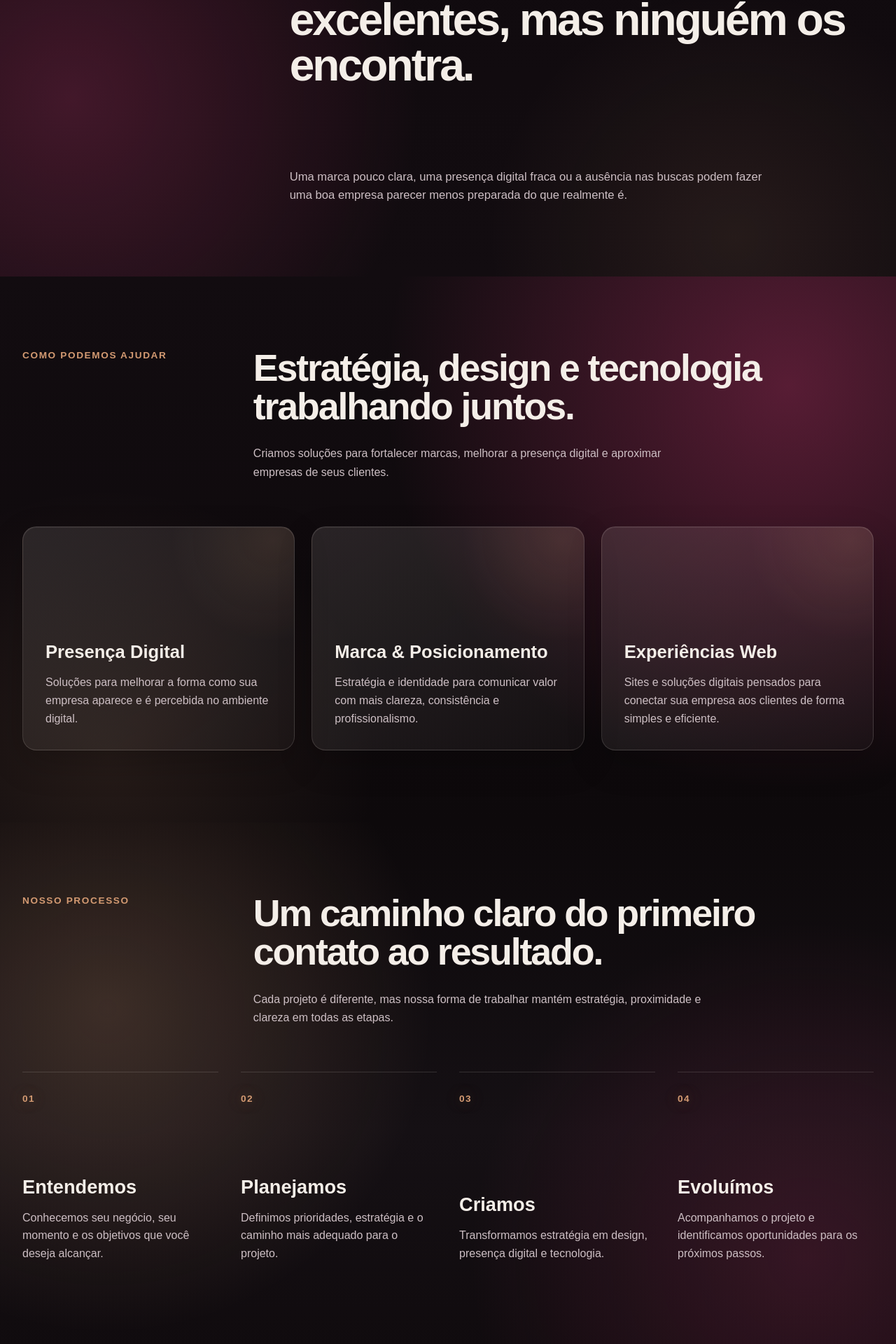
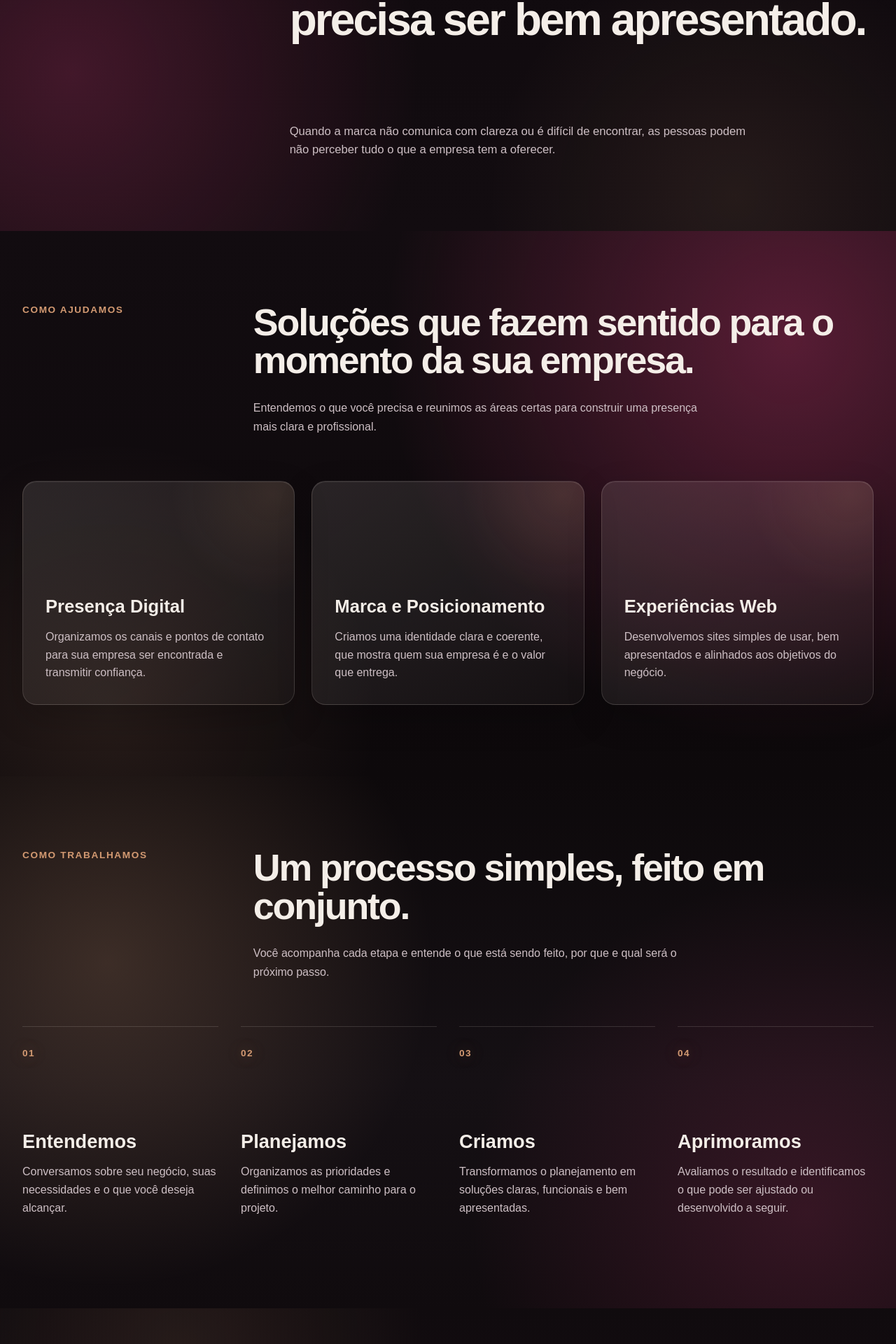
Before and after one commit to eubinacorrea/Lumine-Design-Web, a React (Vite) app: page / in a window 1280 px wide. Shown: the part 852-2772 px from the top of the page at 70% size. Built offline with nearby package versions, Linux system fonts and the light colour scheme.

Commit message:
copy: simplifica linguagem institucional

```diff
--- a/src/App.jsx
+++ b/src/App.jsx
@@ -24,21 +24,21 @@ const services = [
     id: 1,
     title: "Presença Digital",
     description:
-      "Soluções para melhorar a forma como sua empresa aparece e é percebida no ambiente digital.",
+      "Organizamos os canais e pontos de contato para sua empresa ser encontrada e transmitir confiança.",
   },
 
   {
     id: 2,
-    title: "Marca & Posicionamento",
+    title: "Marca e Posicionamento",
     description:
-      "Estratégia e identidade para comunicar valor com mais clareza, consistência e profissionalismo.",
+      "Criamos uma identidade clara e coerente, que mostra quem sua empresa é e o valor que entrega.",
   },
 
   {
     id: 3,
     title: "Experiências Web",
     description:
-      "Sites e soluções digitais pensados para conectar sua empresa aos clientes de forma simples e eficiente.",
+      "Desenvolvemos sites simples de usar, bem apresentados e alinhados aos objetivos do negócio.",
   },
 ];
 const processSteps = [
@@ -47,28 +47,28 @@ const processSteps = [
     number: "01",
     title: "Entendemos",
     description:
-      "Conhecemos seu negócio, seu momento e os objetivos que você deseja alcançar.",
+      "Conversamos sobre seu negócio, suas necessidades e o que você deseja alcançar.",
   },
   {
     id: 2,
     number: "02",
     title: "Planejamos",
     description:
-      "Definimos prioridades, estratégia e o caminho mais adequado para o projeto.",
+      "Organizamos as prioridades e definimos o melhor caminho para o projeto.",
   },
   {
     id: 3,
     number: "03",
     title: "Criamos",
     description:
-      "Transformamos estratégia em design, presença digital e tecnologia.",
+      "Transformamos o planejamento em soluções claras, funcionais e bem apresentadas.",
   },
   {
     id: 4,
     number: "04",
-    title: "Evoluímos",
+    title: "Aprimoramos",
     description:
-      "Acompanhamos o projeto e identificamos oportunidades para os próximos passos.",
+      "Avaliamos o resultado e identificamos o que pode ser ajustado ou desenvolvido a seguir.",
   },
 ];
 const faqItems = [
@@ -76,25 +76,25 @@ const faqItems = [
     id: 1,
     question: "Vocês atendem clientes em todo o Brasil?",
     answer:
-      "Sim. Nosso atendimento é remoto e podemos desenvolver projetos para empresas de diferentes regiões do país.",
+      "Sim. Nosso atendimento pode ser feito online e desenvolvemos projetos para empresas de diferentes regiões do país.",
   },
   {
     id: 2,
-    question: "Posso contratar apenas um serviço?",
+    question: "Posso contratar somente um serviço?",
     answer:
-      "Sim. Cada projeto é avaliado de acordo com a necessidade e o momento do negócio.",
+      "Sim. Primeiro entendemos sua necessidade e depois indicamos o formato mais adequado para o momento da empresa.",
   },
   {
     id: 3,
     question: "Como funciona o orçamento?",
     answer:
-      "Primeiro entendemos o que sua empresa precisa. Depois definimos escopo, prioridades e apresentamos uma proposta adequada ao projeto.",
+      "Começamos com uma conversa para entender o que você precisa. Depois organizamos o projeto e apresentamos uma proposta com etapas, prazos e valores.",
   },
   {
     id: 4,
     question: "Os projetos são personalizados?",
     answer:
-      "Sim. A proposta da Lúmine é desenvolver soluções adequadas à realidade, aos objetivos e à identidade de cada cliente.",
+      "Sim. Cada solução é pensada de acordo com a realidade, os objetivos e a identidade de cada empresa.",
   },
 ];
 
@@ -105,22 +105,22 @@ function App() {
 
       <main>
         <Hero
-          title="Sua empresa merece ser encontrada, lembrada e escolhida."
-          text="Construímos marcas unindo estratégia, design e tecnologia. Fortalecemos a presença digital e criamos soluções para transformar bons negócios em empresas encontradas, lembradas e escolhidas."
-          buttonText="Quero crescer minha empresa"
+          title="Uma presença mais clara para o seu negócio crescer."
+          text="Unimos estratégia, design e tecnologia para ajudar sua empresa a ser encontrada, transmitir confiança e se conectar com mais clientes."
+          buttonText="Quero falar sobre meu negócio"
           buttonHref="#contato"
           img={<img src={lumineLogo} alt="" className="hero__image" />}
         />
 
         <Problem
-          text="O problema"
-          title="Muitos negócios são excelentes, mas ninguém os encontra."
-          problemText="Uma marca pouco clara, uma presença digital fraca ou a ausência nas buscas podem fazer uma boa empresa parecer menos preparada do que realmente é."
+          text="O que pode estar acontecendo"
+          title="Um bom negócio também precisa ser bem apresentado."
+          problemText="Quando a marca não comunica com clareza ou é difícil de encontrar, as pessoas podem não perceber tudo o que a empresa tem a oferecer."
         />
         <Services
-          eyebrow="Como podemos ajudar"
-          title="Estratégia, design e tecnologia trabalhando juntos."
-          description="Criamos soluções para fortalecer marcas, melhorar a presença digital e aproximar empresas de seus clientes."
+          eyebrow="Como ajudamos"
+          title="Soluções que fazem sentido para o momento da sua empresa."
+          description="Entendemos o que você precisa e reunimos as áreas certas para construir uma presença mais clara e profissional."
         >
           {services.map((service) => (
             <ServiceCard
@@ -132,9 +132,9 @@ function App() {
         </Services>
 
         <Process
-          eyebrow="Nosso processo"
-          title="Um caminho claro do primeiro contato ao resultado."
-          description="Cada projeto é diferente, mas nossa forma de trabalhar mantém estratégia, proximidade e clareza em todas as etapas."
+          eyebrow="Como trabalhamos"
+          title="Um processo simples, feito em conjunto."
+          description="Você acompanha cada etapa e entende o que está sendo feito, por que e qual será o próximo passo."
         >
           {processSteps.map((step) => (
             <ProcessStep
@@ -147,35 +147,35 @@ function App() {
         </Process>
         <About
   eyebrow="Sobre a Lúmine"
-  title="Estratégia e execução no mesmo lugar."
-  description="A Lúmine nasceu da união entre design e desenvolvimento para ajudar empresas a construir uma presença mais clara, profissional e preparada para crescer."
-  text="Unimos visão de marca, comunicação e tecnologia para desenvolver soluções pensadas de acordo com a realidade de cada negócio."
-  highlight="Do autônomo ao empresário, acreditamos que todo bom negócio merece a oportunidade de ser encontrado, reconhecido e escolhido."
+  title="Design e tecnologia com o mesmo objetivo: ajudar seu negócio."
+  description="A Lúmine nasceu da parceria entre duas áreas que funcionam melhor quando trabalham juntas."
+  text="Pensamos na marca, na comunicação e na experiência, mas também em como cada solução funcionará no dia a dia."
+  highlight="Assim, cada projeto fica mais claro, coerente e adequado à realidade da empresa."
 />
 
 <Team
-  eyebrow="Quem faz acontecer"
-  title="Duas especialidades. Uma mesma direção."
-  description="Design e tecnologia trabalhando juntos desde o início de cada projeto."
+  eyebrow="Quem está por trás"
+  title="Duas especialidades, trabalhando lado a lado."
+  description="Raoni e Sabrina acompanham cada projeto de perto, do planejamento à entrega."
 >
   <TeamMember
     image={<img src={Raoni} alt="Raoni" className="team-member__image" />}
     name="Raoni Roehe"
-    role="Design & Branding"
-    description="Responsável pela direção visual, identidade e construção das soluções de marca da Lúmine."
+    role="Design e Branding"
+    description="Cuida da estratégia de marca, da identidade visual e da direção criativa dos projetos."
   />
 
   <TeamMember
     image={<img src={Sabrina} alt="Sabrina" className="team-member__image" />}
     name="Sabrina"
     role="Desenvolvimento Web"
-    description="Responsável por transformar estratégia e design em experiências digitais funcionais, responsivas e orientadas ao negócio."
+    description="Cuida do desenvolvimento e transforma as decisões do projeto em experiências digitais que funcionam bem em diferentes telas."
   />
 </Team>
 <FAQ
   eyebrow="Perguntas frequentes"
-  title="Algumas respostas antes de começarmos."
-  description="Se ainda restar alguma dúvida, fale diretamente com a gente."
+  title="Algumas respostas para ajudar você a começar."
+  description="Se a sua dúvida não estiver aqui, entre em contato conosco."
 >
   {faqItems.map((item) => (
     <FAQItem
@@ -187,8 +187,8 @@ function App() {
 </FAQ>
 
 <Contact
-  title="Seu negócio pode ser o nosso próximo projeto."
-  description="Conte para a gente onde sua empresa está hoje e onde você quer chegar."
+  title="Vamos entender o que seu negócio precisa?"
+  description="Conte onde sua empresa está hoje e o que você gostaria de melhorar. Nós ajudamos a organizar os próximos passos."
   relogio="Atendimento das 07:00 às 18:30 de segunda-feira a sexta-feira, das 09:00 às 14:00 aos sábados e fechado aos domingos."
   whatsapp="https://wa.me/5547997417709"
   instagram="https://instagram.com/luminedesigncode"
--- a/src/sections/Contact/Contact.jsx
+++ b/src/sections/Contact/Contact.jsx
@@ -75,7 +75,7 @@ function Contact({
 
         <div className="contact__form-section">
           <p className="contact__form-eyebrow">
-            Ou escreva pra gente
+            Ou envie uma mensagem
           </p>
 
           <ContactForm />
```
